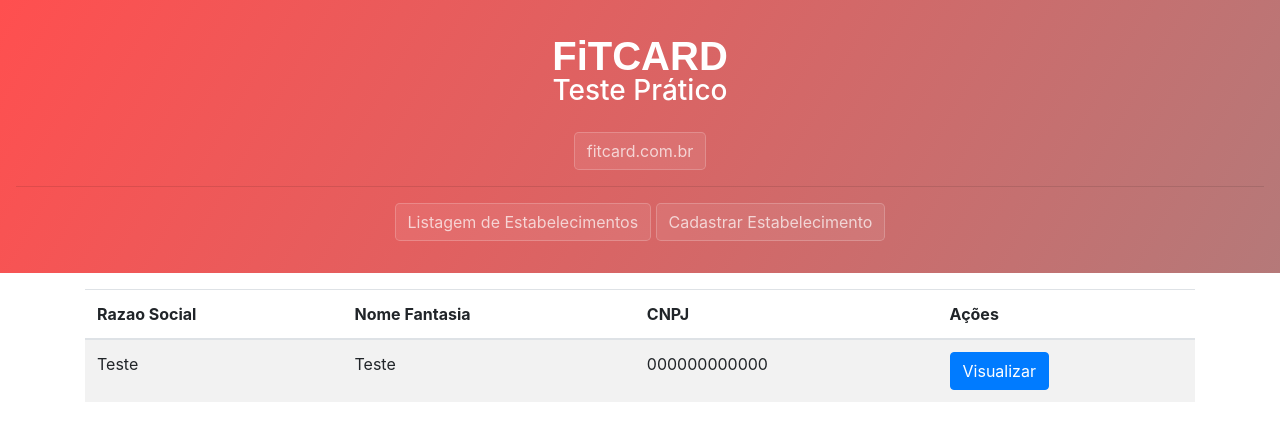
After one commit to viniciustg/fitcard, a PHP site: page /views/estabelecimento/index.php in a window 1280 px wide. The commit adds this page. Shown: the top 441 px of the page. Run offline with PHP 8.4, Linux system fonts and the light colour scheme.

Commit message:
alter initial structure - crud

```diff
--- a/assets/css/app.css
+++ b/assets/css/app.css
@@ -1,26 +1,3 @@
-.btn {
-    display:inline-block;
-    margin-bottom:1rem;
-    color:rgba(255,255,255,0.7);
-    background-color:rgba(255,255,255,0.08);
-    border-color:rgba(255,255,255,0.2);
-    border-style:solid;
-    border-width:1px;
-    border-radius:0.3rem;
-    transition:color 0.2s, background-color 0.2s, border-color 0.2s
-}
-
-.btn:hover {
-    color:rgba(255,255,255,0.8);
-    text-decoration:none;
-    background-color:rgba(255,255,255,0.2);
-    border-color:rgba(255,255,255,0.3)
-}
-
-.btn+.btn {
-    margin-left:1rem
-}
-
 .page-header {
     color: #fff;
     text-align: center;
@@ -31,3 +8,13 @@
 .page-header {
     padding: 2rem 1rem;
 }
+
+.btn-app {
+    color: rgba(255,255,255,0.7);
+    background-color: rgba(255,255,255,0.08);
+    border-color: rgba(255,255,255,0.2);
+    border-style: solid;
+    border-width: 1px;
+    border-radius: 0.3rem;
+    transition: color 0.2s, background-color 0.2s, border-color 0.2s
+}
--- /dev/null
+++ b/views/estabelecimento/index.php
@@ -0,0 +1,30 @@
+<?php require '../layout/header.php' ?>
+
+<div class="container">
+    <div class="row mt-3">
+        <div class="col-md-12">
+            <table class="table table-striped">
+                <thead>
+                    <tr>
+                        <th>Razao Social</th>
+                        <th>Nome Fantasia</th>
+                        <th>CNPJ</th>
+                        <th>Ações</th>
+                    </tr>
+                </thead>
+                <tbody>
+                    <tr>
+                        <td>Teste</td>
+                        <td>Teste</td>
+                        <td>000000000000</td>
+                        <td>
+                            <a href="" class="btn btn-primary">Visualizar</a>
+                        </td>
+                    </tr>
+                </tbody>
+            </table>
+        </div>
+    </div>
+</div>
+
+<?php require '../layout/footer.php' ?>
--- a/views/layout/header.php
+++ b/views/layout/header.php
@@ -17,12 +17,12 @@
     <section class="page-header">
         <h1 class="project-name" style="font-family: 'Raleway', sans-serif;font-weight: bold;">FiTCARD</h1>
         <h3 class="project-tagline" style="margin-top: -14px;">Teste Prático</h3>
-        <a href="https://www.fitcard.com.br" class="btn">fitcard.com.br</a>
+        <a href="https://www.fitcard.com.br" class="btn btn-app mt-3">fitcard.com.br</a>
         <hr>
         <div class="row">
             <div class="col-md-12 text-center">
-                <a href="" class="btn text-center">Listagem de Estabelecimentos</a>
-                <a href="" class="btn">Cadastrar Estabelecimento</a>
+                <a href="../estabelecimento/index.php" class="btn btn-app text-center">Listagem de Estabelecimentos</a>
+                <a href="" class="btn btn-app">Cadastrar Estabelecimento</a>
             </div>
         </div>
     </section>
```
Also changed, not shown: views/estabelecimento/create.php (added, +11 -0 lines), views/estabelecimento/edit.php (added).
